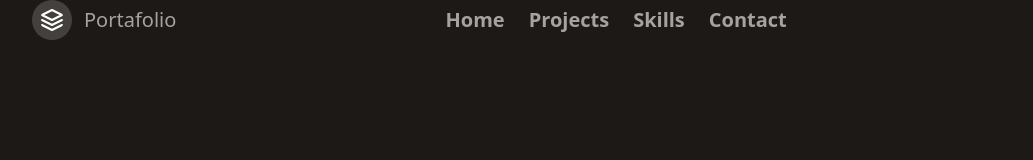
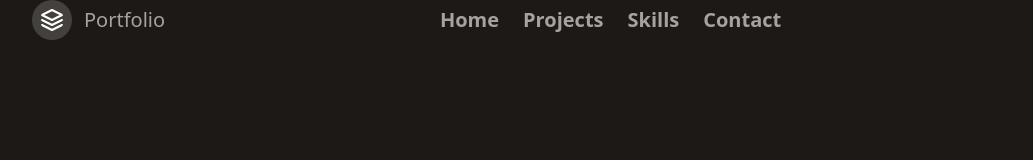
Before and after one commit to HumbertoDevelop/portafolio, a React (Create React App) app: page / in a window 1280 px wide. Shown: the top 160 px of the page, without its empty margins (96-1129 px from the left). Built offline with nearby package versions, Linux system fonts and the light colour scheme; no server answers.

Commit message:
endpoint

```diff
--- a/src/Components/Molecules/Header.jsx
+++ b/src/Components/Molecules/Header.jsx
@@ -20,7 +20,7 @@ const Header = () => {
 						viewBox="0 0 24 24">
 						<path d="M12 2L2 7l10 5 10-5-10-5zM2 17l10 5 10-5M2 12l10 5 10-5"></path>
 					</svg>
-					<span className="ml-3 text-xl">Portafolio</span>
+					<span className="ml-3 text-xl">Portfolio</span>
 				</a>
 				<nav className="md:ml-auto md:mr-auto flex flex-wrap items-center text-xl justify-center gap-6 ">
 					<a href="#inicio"> Home</a>
```
